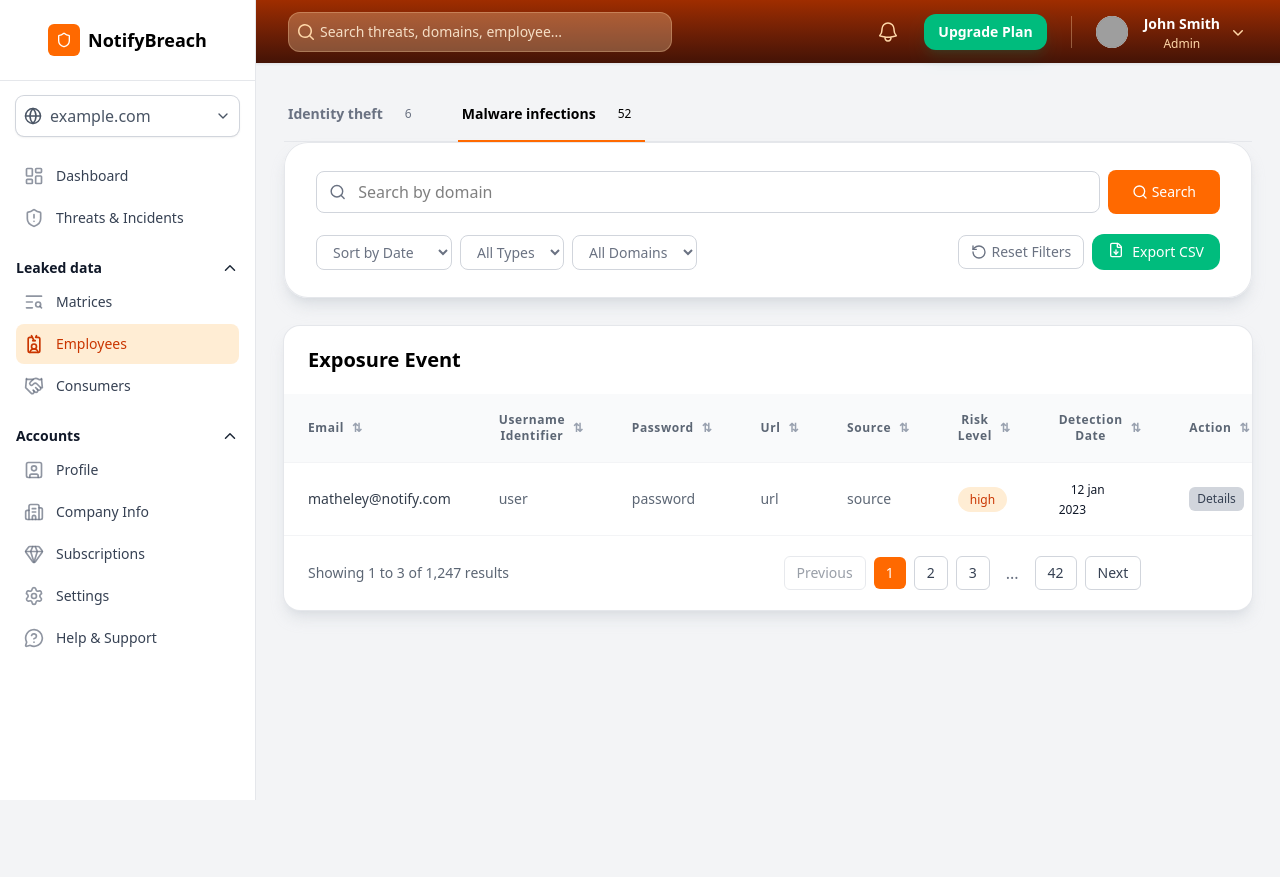
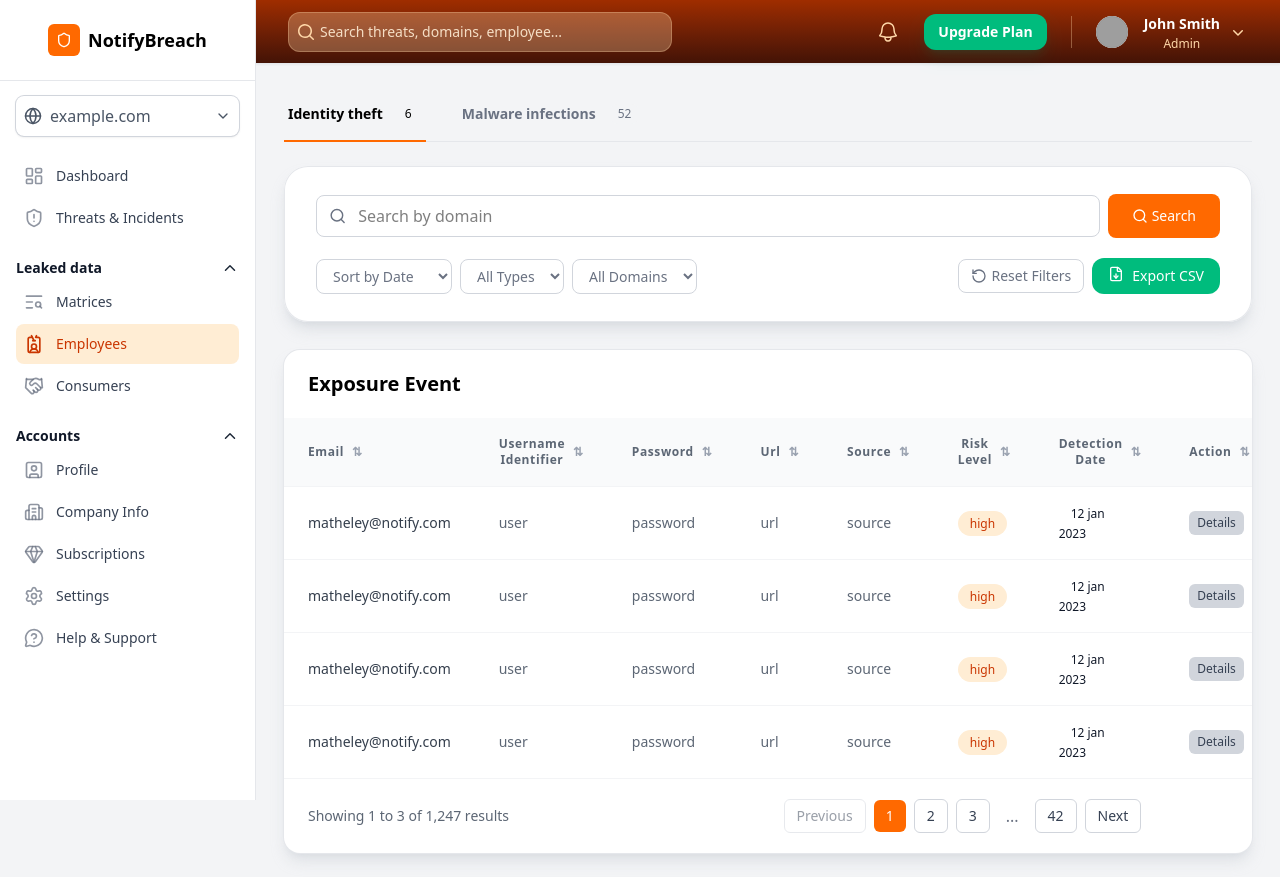
Before and after one commit to Kumarsj420/notify_dashboard, a Next.js app: page /employees in a window 1280 px wide. Before the commit the page ends 800 px from the top, so only its background shows below. Built offline with nearby package versions, Linux system fonts and the light colour scheme; grey boxes are pictures that could not be loaded.

Commit message:
tabs system implemented

```diff
--- a/app/components/ExposoreSearch.tsx
+++ b/app/components/ExposoreSearch.tsx
@@ -5,7 +5,7 @@
 
 const ExposoreSearch = () => {
   return (
-    <div className="">
+    <div className="mt-6">
       <Card>
         <div className="flex flex-wrap items-center justify-between gap-5">
 
--- /dev/null
+++ b/app/components/TableSkeleton.tsx
@@ -0,0 +1,41 @@
+"use client";
+
+import React from "react";
+import Card from "./Card";
+
+const SkeletonRow = () => (
+  <div className="grid grid-cols-8 gap-4 py-4 border-b border-gray-100">
+    {Array.from({ length: 8 }).map((_, i) => (
+      <div
+        key={i}
+        className="h-4 bg-gray-200/70 rounded animate-pulse"
+      />
+    ))}
+  </div>
+);
+
+const TableSkeleton = () => {
+  return (
+    <Card>
+          <div className="h-6 mb-3 bg-gray-200/70 rounded animate-pulse w-52"></div>
+
+      <div className="grid grid-cols-8 gap-4 py-4 border-b border-gray-200">
+        {Array.from({ length: 8 }).map((_, i) => (
+          <div
+            key={i}
+            className="h-5 w-20 bg-gray-300/70 rounded animate-pulse"
+          />
+        ))}
+      </div>
+
+      {/* Body Skeleton */}
+      <div className="divide-y divide-gray-100">
+        {Array.from({ length: 10 }).map((_, i) => (
+          <SkeletonRow key={i} />
+        ))}
+      </div>
+    </Card>
+  );
+};
+
+export default TableSkeleton;
--- a/app/components/Tabs.tsx
+++ b/app/components/Tabs.tsx
@@ -1,45 +1,45 @@
-'use client'
+"use client";
 
-import React from 'react'
-import { ChevronDownIcon } from '@heroicons/react/16/solid'
+import React from "react";
+import { ChevronDownIcon } from "@heroicons/react/16/solid";
 
 export interface Tab {
-  name: string
-  href?: string
-  count?: string
-  current?: boolean
+  name: string;
+  href?: string;
+  count?: string;
+  current?: boolean;
 }
 
 interface TabsProps {
-  tabs: Tab[]
-  onTabChange?: (tab: Tab) => void
-  activeColor?: string // Tailwind color prefix (e.g. 'p' or 'indigo')
-  secondaryColor?: string // Tailwind secondary color prefix (e.g. 'sc' or 'gray')
+  tabs: Tab[];
+  onTabChange?: (tab: Tab) => void;
+  activeColor?: string;
+  secondaryColor?: string;
 }
 
 function classNames(...classes: (string | boolean | undefined)[]) {
-  return classes.filter(Boolean).join(' ')
+  return classes.filter(Boolean).join(" ");
 }
 
 export default function Tabs({
   tabs,
   onTabChange,
-  activeColor = 'p',
-  secondaryColor = 'sc',
+  activeColor = "p",
+  secondaryColor = "sc",
 }: TabsProps) {
-  const currentTab = tabs.find((tab) => tab.current)
+  const currentTab = tabs.find((t) => t.current);
 
   const handleSelect = (e: React.ChangeEvent<HTMLSelectElement>) => {
-    const selected = tabs.find((tab) => tab.name === e.target.value)
-    if (selected && onTabChange) onTabChange(selected)
-  }
+    const selected = tabs.find((tab) => tab.name === e.target.value);
+    if (selected && onTabChange) onTabChange(selected);
+  };
 
   return (
     <div>
-      {/* Mobile View */}
+      {/* Mobile */}
       <div className="grid grid-cols-1 sm:hidden">
         <select
-          defaultValue={currentTab ? currentTab.name : ''}
+          value={currentTab?.name}
           aria-label="Select a tab"
           onChange={handleSelect}
           className={`col-start-1 row-start-1 w-full appearance-none rounded-md bg-white py-2 pr-8 pl-3 text-base text-${secondaryColor}-900 outline-1 -outline-offset-1 outline-${secondaryColor}-300 focus:outline-2 focus:-outline-offset-2 focus:outline-${activeColor}-600`}
@@ -48,16 +48,17 @@
             <option key={tab.name}>{tab.name}</option>
           ))}
         </select>
+
         <ChevronDownIcon
           aria-hidden="true"
           className={`pointer-events-none col-start-1 row-start-1 mr-2 size-5 self-center justify-self-end fill-${secondaryColor}-500`}
         />
       </div>
 
-      {/* Desktop View */}
+      {/* Desktop */}
       <div className="hidden sm:block">
         <div className={`border-b border-${secondaryColor}-200`}>
-          <nav aria-label="Tabs" className="-mb-px flex space-x-8">
+          <nav className="-mb-px flex space-x-8" aria-label="Tabs">
             {tabs.map((tab) => (
               <button
                 key={tab.name}
@@ -65,18 +66,19 @@
                 className={classNames(
                   tab.current
                     ? `border-${activeColor}-500 text-${activeColor}-600`
-                    : `border-transparent text-${secondaryColor}-500 hover:border-${secondaryColor}-200 hover:text-${secondaryColor}-700`,
-                  'flex border-b-2 px-1 py-4 text-sm whitespace-nowrap font-semibold'
+                    : `border-transparent text-${secondaryColor}-500 hover:border-${secondaryColor}-300 hover:text-${secondaryColor}-700`,
+                  "flex border-b-2 px-1 py-4 text-sm font-semibold whitespace-nowrap"
                 )}
               >
                 {tab.name}
+
                 {tab.count && (
                   <span
                     className={classNames(
                       tab.current
                         ? `bg-${activeColor}-100 text-${activeColor}-600`
                         : `bg-${secondaryColor}-100 text-${secondaryColor}-500`,
-                      'ml-3 hidden rounded-full px-2.5 py-0.5 text-xs font-medium md:inline-block'
+                      "ml-3 hidden rounded-full px-2.5 py-0.5 text-xs font-medium md:inline-block"
                     )}
                   >
                     {tab.count}
@@ -88,5 +90,5 @@
         </div>
       </div>
     </div>
-  )
+  );
 }
--- a/app/employees/domain.tsx
+++ b/app/employees/domain.tsx
@@ -1,8 +1,9 @@
-"use client"
-import React from 'react'
-import { useState } from "react";
-import Tabs, { Tab } from '../components/Tabs'
-import ExposoreSearch from '../components/ExposoreSearch';
+"use client";
+
+import React, { useState } from "react";
+import Tabs, { Tab } from "../components/Tabs";
+import ExposoreSearch from "../components/ExposoreSearch";
+import TableSkeleton from "../components/TableSkeleton";
 
 import {
   Table,
@@ -13,8 +14,10 @@
   TableCell,
   TableFooter,
   TablePagination,
-  TableStructure
-} from '../components/Table';
+  TableStructure,
+} from "../components/Table";
+
+// ---------------- Mock Data ----------------
 interface ExposureEvent {
   id: string;
   email: string;
@@ -29,52 +32,114 @@
 
 const mockData: ExposureEvent[] = [
   {
-    id: '1',
-    email: 'matheley@notify.com',
-    user: 'user',
-    password: 'password',
-    url: 'url',
-    source: 'source',
-    riskLevel: 'high',
-    detectionDate: '12 jan 2023',
-    action: 'actions',
+    id: "1",
+    email: "matheley@notify.com",
+    user: "user",
+    password: "password",
+    url: "url",
+    source: "source",
+    riskLevel: "high",
+    detectionDate: "12 jan 2023",
+    action: "actions",
   },
-
+  {
+    id: "1",
+    email: "matheley@notify.com",
+    user: "user",
+    password: "password",
+    url: "url",
+    source: "source",
+    riskLevel: "high",
+    detectionDate: "12 jan 2023",
+    action: "actions",
+  },
+  {
+    id: "1",
+    email: "matheley@notify.com",
+    user: "user",
+    password: "password",
+    url: "url",
+    source: "source",
+    riskLevel: "high",
+    detectionDate: "12 jan 2023",
+    action: "actions",
+  },
+  {
+    id: "1",
+    email: "matheley@notify.com",
+    user: "user",
+    password: "password",
+    url: "url",
+    source: "source",
+    riskLevel: "high",
+    detectionDate: "12 jan 2023",
+    action: "actions",
+  },
 ];
 
+// ---------------- Tabs ----------------
 const domainTabs: Tab[] = [
-  { name: 'Identity theft', count: '6' },
-  { name: 'Malware infections', count: '52', current: true },
-]
-const domain = () => {
+  { name: "Identity theft", count: "6" },
+  { name: "Malware infections", count: "52" },
+];
+
+const Domain: React.FC = () => {
   const [currentPage, setCurrentPage] = useState(1);
 
-function getRiskLevelColor(level: string) {
+  // Correct default = first tab
+  const [activeTab, setActiveTab] = useState("Identity theft");
+
+  const [isLoading, setIsLoading] = useState(false);
+
+  // ---------------- Tab Change Handler ----------------
+  const handleTabChange = (tab: Tab) => {
+    if (tab.name === activeTab) return;
+
+    setIsLoading(true);
+    setActiveTab(tab.name);
+
+    setTimeout(() => setIsLoading(false), 600);
+  };
+
+  // ---------------- Risk Level Color ----------------
+  const getRiskLevelColor = (level: string) => {
     switch (level.toLowerCase()) {
-    case 'low':
-      return 'bg-green-100 text-green-700'
-    case 'midium':
-      return 'bg-yellow-100 text-yellow-700'
-    case 'high':
-      return 'bg-orange-100 text-orange-700'
-    case 'critical':
-      return 'bg-red-100 text-red-700'
+      case "low":
+        return "bg-green-100 text-green-700";
+      case "midium":
+        return "bg-yellow-100 text-yellow-700";
+      case "high":
+        return "bg-orange-100 text-orange-700";
+      case "critical":
+        return "bg-red-100 text-red-700";
       default:
-      return 'bg-gray-100 text-gray-700'
+        return "bg-gray-100 text-gray-700";
     }
-}
+  };
 
   return (
     <div>
-      <Tabs tabs={domainTabs} />
+      {/* Tabs */}
+      <Tabs
+        tabs={domainTabs.map((t) => ({
+          ...t,
+          current: t.name === activeTab,
+        }))}
+        onTabChange={handleTabChange}
+      />
+
       <ExposoreSearch />
 
+      {/* Maintain Stable Height */}
+      <div className="mt-7 min-h-[380px] relative">
+        {isLoading && <TableSkeleton />}
 
-          <TableStructure className="mt-7" title='Exposure Event'>
+        {/* TAB 1 */}
+        {!isLoading && activeTab === "Identity theft" && (
+          <TableStructure className="mt-7" title="Exposure Event">
             <Table>
               <TableHeader>
                 <TableRow>
-
                   <TableHead sortable>Email</TableHead>
                   <TableHead sortable>Username identifier</TableHead>
                   <TableHead sortable>Password</TableHead>
@@ -95,14 +160,16 @@
                       </div>
                     </TableCell>
 
-                    <TableCell className='text-sc-600/90'>{event.user}</TableCell>
-                    <TableCell className='text-sc-600/90'>{event.password}</TableCell>
-                    <TableCell className='text-sc-600/90'><a href='{event.url}' target='_blank'>{event.url}</a></TableCell>
-                    <TableCell className='text-sc-600/90'>{event.source}</TableCell>
-
+                    <TableCell className="text-sc-600/90">{event.user}</TableCell>
+                    <TableCell className="text-sc-600/90">{event.password}</TableCell>
+                    <TableCell className="text-sc-600/90">
+                      <a href={event.url} target="_blank">
+                        {event.url}
+                      </a>
+                    </TableCell>
+                    <TableCell className="text-sc-600/90">{event.source}</TableCell>
 
                     <TableCell>
-
                       <span
                         className={`px-3 py-1 rounded-full text-xs font-medium ${getRiskLevelColor(
                           event.riskLevel
@@ -110,20 +177,19 @@
                       >
                         {event.riskLevel}
                       </span>
-
                     </TableCell>
 
-
-
                     <TableCell>
-                <span className={`px-3 py-1 rounded-full text-xs font-medium`}>
+                      <span className="px-3 py-1 rounded-full text-xs font-medium">
                         {event.detectionDate}
                       </span>
                     </TableCell>
-              <TableCell className='text-sc-600/90'>
-                        <button className='bg-sc-300 text-sc-700 px-2 py-1 rounded-md text-xs cursor-pointer'>Details</button>
+
+                    <TableCell className="text-sc-600/90">
+                      <button className="bg-sc-300 text-sc-700 px-2 py-1 rounded-md text-xs cursor-pointer">
+                        Details
+                      </button>
                     </TableCell>
-
                   </TableRow>
                 ))}
               </TableBody>
@@ -142,8 +208,86 @@
               </TableFooter>
             </Table>
           </TableStructure>
+        )}
+
+        {/* TAB 2 */}
+        {!isLoading && activeTab === "Malware infections" && (
+          <TableStructure className="mt-7" title="Exposure Event">
+            <Table>
+              <TableHeader>
+                <TableRow>
+                  <TableHead sortable>Email</TableHead>
+                  <TableHead sortable>Username identifier</TableHead>
+                  <TableHead sortable>Password</TableHead>
+                  <TableHead sortable>Url</TableHead>
+                  <TableHead sortable>Source</TableHead>
+                  <TableHead sortable>Risk level</TableHead>
+                  <TableHead sortable>Detection date</TableHead>
+                  <TableHead sortable>Action</TableHead>
+                </TableRow>
+              </TableHeader>
+
+              <TableBody>
+                {mockData.map((event) => (
+                  <TableRow key={event.id}>
+                    <TableCell>
+                      <div className="flex items-center gap-2 text-sc-800/90 font-medium">
+                        {event.email}
                       </div>
-  )
-}
+                    </TableCell>
 
-export default domain
+                    <TableCell className="text-sc-600/90">{event.user}</TableCell>
+                    <TableCell className="text-sc-600/90">{event.password}</TableCell>
+                    <TableCell className="text-sc-600/90">
+                      <a href={event.url} target="_blank">
+                        {event.url}
+                      </a>
+                    </TableCell>
+                    <TableCell className="text-sc-600/90">{event.source}</TableCell>
+
+                    <TableCell>
+                      <span
+                        className={`px-3 py-1 rounded-full text-xs font-medium ${getRiskLevelColor(
+                          event.riskLevel
+                        )}`}
+                      >
+                        {event.riskLevel}
+                      </span>
+                    </TableCell>
+
+                    <TableCell>
+                      <span className="px-3 py-1 rounded-full text-xs font-medium">
+                        {event.detectionDate}
+                      </span>
+                    </TableCell>
+
+                    <TableCell className="text-sc-600/90">
+                      <button className="bg-sc-300 text-sc-700 px-2 py-1 rounded-md text-xs cursor-pointer">
+                        Details
+                      </button>
+                    </TableCell>
+                  </TableRow>
+                ))}
+              </TableBody>
+
+              <TableFooter>
+                <tr>
+                  <td colSpan={7}>
+                    <TablePagination
+                      currentPage={currentPage}
+                      totalPages={42}
+                      totalResults={1247}
+                      onPageChange={setCurrentPage}
+                    />
+                  </td>
+                </tr>
+              </TableFooter>
+            </Table>
+          </TableStructure>
+        )}
+      </div>
+    </div>
+  );
+};
+
+export default Domain;
--- a/app/globals.css
+++ b/app/globals.css
@@ -34,3 +34,8 @@
   -ms-overflow-style: none;
   scrollbar-width: none;
 }
+
+@keyframes shimmer {
+  0% { background-position: 200% 0; }
+  100% { background-position: -200% 0; }
+}
--- a/app/matrices/domain.tsx
+++ b/app/matrices/domain.tsx
@@ -1,9 +1,9 @@
-"use client"
-import React from 'react'
-import { useState } from "react";
-import Tabs, { Tab } from '../components/Tabs'
+"use client";
 
-import ExposoreSearch from '../components/ExposoreSearch';
+import React, { useState } from "react";
+import Tabs, { Tab } from "../components/Tabs";
+import ExposoreSearch from "../components/ExposoreSearch";
+import TableSkeleton from "../components/TableSkeleton";
 
 import {
   Table,
@@ -14,100 +14,86 @@
   TableCell,
   TableFooter,
   TablePagination,
-  TableStructure
-} from '../components/Table';
+  TableStructure,
+} from "../components/Table";
+
 interface ExposureEvent {
   id: string;
   domain: number;
   impactedEmployee: number;
   impactedconsumers: number;
-  malwareInfections: number;
   dataBreaches: number;
-  comboLists: number;
-  detectionDate: string;
 }
 
 const mockData: ExposureEvent[] = [
   {
-    id: '1',
+    id: "1",
     domain: 10,
     impactedEmployee: 1,
     impactedconsumers: 2,
-    malwareInfections: 3,
     dataBreaches: 4,
-    comboLists: 5,
-    detectionDate: '12 Jan 2025',
   },
-
-
 ];
 
 const domainTabs: Tab[] = [
-  { name: 'Domains', count: '52', current: true },
-  { name: 'Employee', count: '6' },
+  { name: "Domains", count: "52", current: true },
+  { name: "Employee", count: "6", current: false },
+];
 
-]
-const domain = () => {
-    const [currentPage, setCurrentPage] = useState(1);
+const Domain: React.FC = () => {
+  const [currentPage, setCurrentPage] = useState(1);
+  const [activeTab, setActiveTab] = useState("Domains");
+  const [isLoading, setIsLoading] = useState(false);
+
+  const handleTabChange = (tab: Tab) => {
+    if (tab.name === activeTab) return;
+
+    setIsLoading(true);
+    setActiveTab(tab.name);
+
+    setTimeout(() => setIsLoading(false), 600);
+  };
 
   return (
     <div>
-      <Tabs tabs={domainTabs} />
+      <Tabs
+        tabs={domainTabs.map((t) => ({
+          ...t,
+          current: t.name === activeTab,
+        }))}
+        onTabChange={handleTabChange}
+      />
+
       <ExposoreSearch />
 
+      {/* Fixed height container to avoid layout jump */}
+      <div className="mt-7 min-h-[380px] relative">
+        {isLoading && (
 
-          <TableStructure className="mt-7" title='Exposure Event'>
+<TableSkeleton />
+
+)}
+
+
+        {!isLoading && activeTab === "Domains" && (
+          <TableStructure title="Exposure Event">
             <Table>
               <TableHeader>
                 <TableRow>
                   <TableHead sortable>Domain</TableHead>
                   <TableHead sortable>Impacted employee</TableHead>
                   <TableHead sortable>Impacted consumers</TableHead>
-                  <TableHead sortable>Malware infections</TableHead>
                   <TableHead sortable>Date Breaches</TableHead>
-                  <TableHead sortable>Combo Lists</TableHead>
-                  <TableHead sortable>Detection date</TableHead>
                 </TableRow>
               </TableHeader>
 
               <TableBody>
                 {mockData.map((event) => (
                   <TableRow key={event.id}>
-                    <TableCell>
-                      <div className="flex items-center gap-2 text-sc-800/90 font-medium">
-                        {event.domain}
-                      </div>
-                    </TableCell>
-
-                    <TableCell className='text-sc-600/90'>{event.impactedEmployee}</TableCell>
-
-                    <TableCell>
-                      <div className="flex items-center gap-2 text-sc-600/90">
-                        {event.impactedconsumers}
-                        <button className="text-gray-400 hover:text-gray-600">
-                        </button>
-                      </div>
-                    </TableCell>
-
-                    <TableCell>
-                      <span className={`px-3 py-1 rounded-full text-xs font-medium`}>
-                        {event.malwareInfections}
-                      </span>
-                    </TableCell>
-
-                    <TableCell className='text-sc-600/90'>{event.dataBreaches }</TableCell>
-
-                    <TableCell>
-                      <span className={`px-3 py-1 rounded-full text-xs font-medium`}>
-                        {event.comboLists}
-                      </span>
-                    </TableCell>
-
-                    <TableCell>
-                      <span className={`px-3 py-1 rounded-full text-xs font-medium`}>
-                        {event.detectionDate}
-                      </span>
-                    </TableCell>
+                    <TableCell>{event.domain}</TableCell>
+                    <TableCell>{event.impactedEmployee}</TableCell>
+                    <TableCell>{event.impactedconsumers}</TableCell>
+                    <TableCell>{event.dataBreaches}</TableCell>
                   </TableRow>
                 ))}
               </TableBody>
@@ -126,8 +112,49 @@
               </TableFooter>
             </Table>
           </TableStructure>
+        )}
+
+        {!isLoading && activeTab === "Employee" && (
+          <TableStructure title="Employee Exposure">
+            <Table>
+              <TableHeader>
+                <TableRow>
+                  <TableHead sortable>Domain</TableHead>
+                  <TableHead sortable>Impacted employee</TableHead>
+                  <TableHead sortable>Impacted consumers</TableHead>
+                  <TableHead sortable>Date Breaches</TableHead>
+                </TableRow>
+              </TableHeader>
+
+              <TableBody>
+                {mockData.map((event) => (
+                  <TableRow key={event.id}>
+                    <TableCell>{event.domain}</TableCell>
+                    <TableCell>{event.impactedEmployee}</TableCell>
+                    <TableCell>{event.impactedconsumers}</TableCell>
+                    <TableCell>{event.dataBreaches}</TableCell>
+                  </TableRow>
+                ))}
+              </TableBody>
+
+              <TableFooter>
+                <tr>
+                  <td colSpan={7}>
+                    <TablePagination
+                      currentPage={currentPage}
+                      totalPages={42}
+                      totalResults={1247}
+                      onPageChange={setCurrentPage}
+                    />
+                  </td>
+                </tr>
+              </TableFooter>
+            </Table>
+          </TableStructure>
+        )}
+      </div>
     </div>
-  )
-}
+  );
+};
 
-export default domain
+export default Domain;
```
Lines whose indentation alone changed are shown as unchanged.
